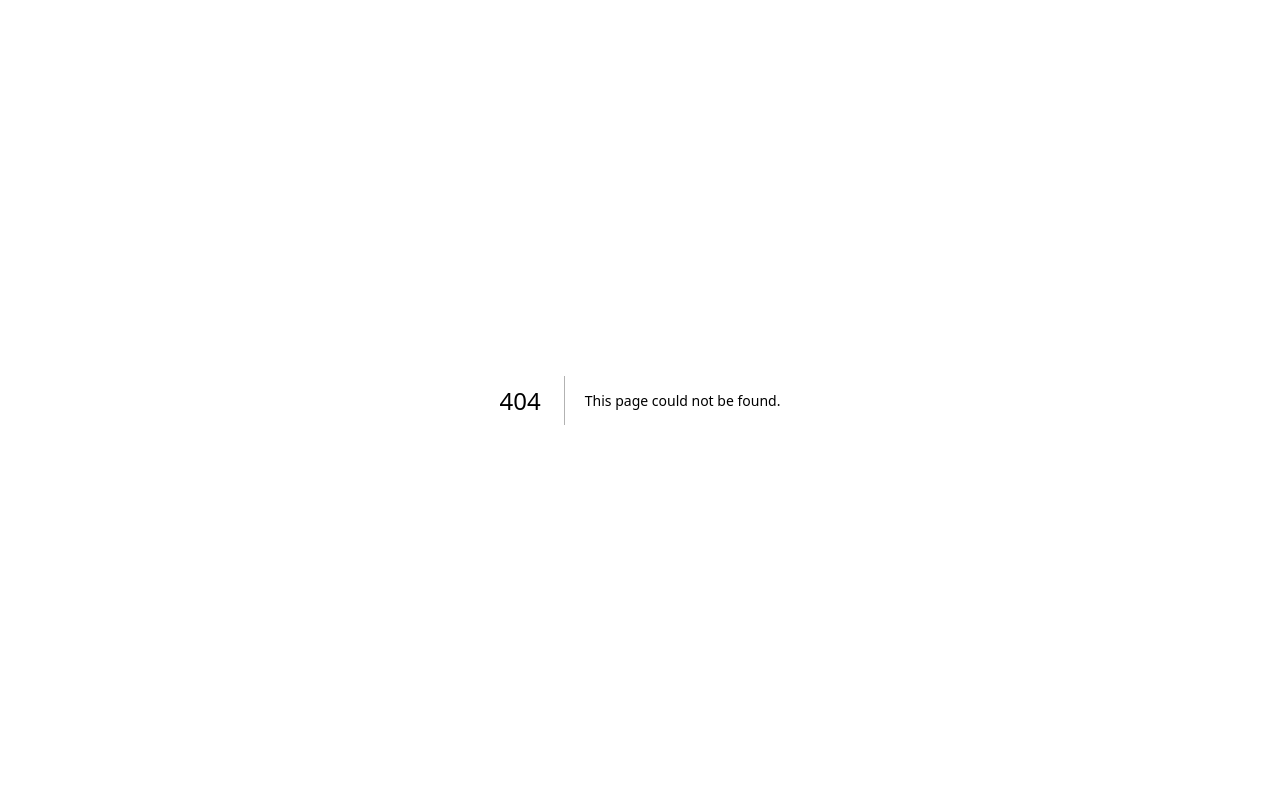
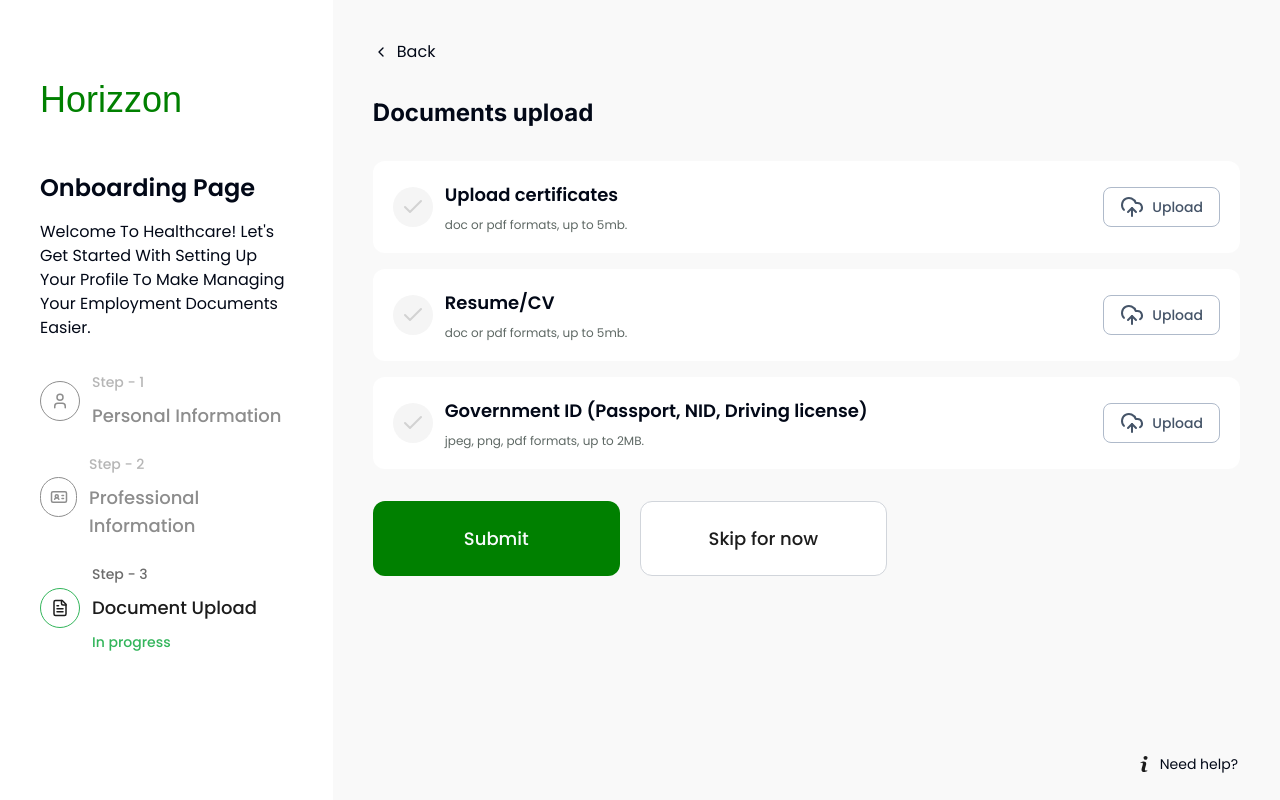
Before and after one commit to mohammadJahid8/horizon-next, a Next.js app: page /pro/onboard/document-upload in a window 1280 px wide. Before the commit this address had no page. Built offline with nearby package versions, Linux system fonts and the light colour scheme; a web font is replaced by a local one.

Commit message:
document upload

```diff
--- /dev/null
+++ b/app/(dashboard)/pro/onboard/document-upload/page.tsx
@@ -0,0 +1,199 @@
+'use client';
+
+import React, { useState } from 'react';
+import Title from '@/components/global/title';
+import OnboardButton from '@/components/global/onboard-button';
+import { Check, CloudUpload, File, X } from 'lucide-react';
+import { cn } from '@/lib/utils';
+import Loading from '@/components/global/loading';
+
+const DocumentUpload = () => {
+  const [files, setFiles] = useState({
+    certificates: null,
+    resume: null,
+    id: null,
+  });
+
+  const [uploadProgress, setUploadProgress] = useState({
+    certificates: 0,
+    resume: 0,
+    id: 0,
+  });
+
+  const handleFileChange = (
+    event: React.ChangeEvent<HTMLInputElement>,
+    type: string
+  ) => {
+    const file = event.target.files?.[0];
+    if (file) {
+      setFiles({ ...files, [type]: file });
+      simulateDynamicUpload(type, file);
+    }
+  };
+
+  const simulateDynamicUpload = (type: string, file: File) => {
+    const fileSize = file.size;
+    const totalChunks = 100;
+    const chunkSize = fileSize / totalChunks;
+    let uploadedBytes = 0;
+
+    const interval = setInterval(() => {
+      const uploadSpeed = Math.random() * chunkSize * 1.5;
+      uploadedBytes += uploadSpeed;
+
+      const progress = Math.min(
+        Math.floor((uploadedBytes / fileSize) * 100),
+        100
+      );
+
+      setUploadProgress((prev) => ({ ...prev, [type]: progress }));
+
+      if (progress >= 100) {
+        clearInterval(interval);
+        console.log(`${type} upload complete`);
+      }
+    }, 10);
+  };
+
+  const handleCancel = (type: string) => {
+    setFiles({ ...files, [type]: null });
+    setUploadProgress({ ...uploadProgress, [type]: 0 });
+  };
+
+  return (
+    <div>
+      <Title text='Documents upload' />
+
+      <div className='flex flex-col gap-8'>
+        <div className='flex flex-col gap-4'>
+          {['certificates', 'resume', 'id'].map((type, index) => (
+            <div key={index} className='flex flex-col'>
+              <div
+                className={cn(
+                  'flex sm:flex-row flex-col gap-4 sm:items-center justify-between p-5 bg-white rounded-[12px]',
+                  uploadProgress[type as keyof typeof uploadProgress] > 0 &&
+                    uploadProgress[type as keyof typeof uploadProgress] < 100
+                    ? 'rounded-b-none'
+                    : ''
+                )}
+              >
+                <div className='flex items-center gap-3'>
+                  <div
+                    className={cn(
+                      'w-10 h-10 rounded-full flex items-center justify-center',
+                      uploadProgress[type as keyof typeof uploadProgress] ===
+                        100
+                        ? 'bg-[#0066FF]'
+                        : 'bg-[#F5F5F5]'
+                    )}
+                  >
+                    <Check
+                      className={cn(
+                        'w-6 h-6',
+                        uploadProgress[type as keyof typeof uploadProgress] ===
+                          100
+                          ? 'text-white'
+                          : 'text-[#D2D2D2]'
+                      )}
+                    />
+                  </div>
+                  <div className='flex flex-col gap-2 flex-1'>
+                    <p className='font-semibold text-lg'>
+                      {type === 'certificates' && 'Upload certificates'}
+                      {type === 'resume' && 'Resume/CV'}
+                      {type === 'id' &&
+                        'Government ID (Passport, NID, Driving license)'}
+                    </p>
+                    <p className='text-xs text-[#5E6864]'>
+                      {type === 'certificates' &&
+                        'doc or pdf formats, up to 5mb.'}
+                      {type === 'resume' && 'doc or pdf formats, up to 5mb.'}
+                      {type === 'id' && 'jpeg, png, pdf formats, up to 2MB.'}
+                    </p>
+                  </div>
+                </div>
+                <label className='cursor-pointer text-[#455468] font-medium text-sm border border-[#AFBACA] h-10 flex items-center justify-center gap-2 rounded-lg px-4'>
+                  <input
+                    type='file'
+                    className='hidden'
+                    onChange={(e) => handleFileChange(e, type)}
+                  />
+                  <CloudUpload className='w-6 h-6' />
+                  Upload
+                </label>
+              </div>
+
+              {uploadProgress[type as keyof typeof uploadProgress] > 0 &&
+                uploadProgress[type as keyof typeof uploadProgress] < 100 && (
+                  <div className='p-5 bg-white rounded-b-[12px] border-t-[1px] border-[#EBEBEB] flex flex-col gap-2'>
+                    <div className='flex gap-2'>
+                      <img src='/file.svg' alt='file' className='w-10 h-10' />
+                      <div className='flex flex-col w-full gap-2'>
+                        <div className='flex justify-between'>
+                          <div className='flex flex-col gap-2'>
+                            <span className='font-medium text-sm text-[#1C1C1C]'>
+                              {files[type as keyof typeof files]?.name}
+                            </span>
+                            <span className='text-[#5E6864] text-xs inline-flex items-center gap-2'>
+                              {files[type as keyof typeof files]?.size} •{' '}
+                              <Loading size='sm' />
+                              Uploading
+                            </span>
+                          </div>
+                          <button
+                            className='text-[#3A4742]'
+                            onClick={() => handleCancel(type)}
+                          >
+                            <X className='w-6 h-6' />
+                          </button>
+                        </div>
+                        <div className='flex items-center gap-1 w-full'>
+                          <div className='bg-gray-200 rounded-full h-2.5 w-full'>
+                            <div
+                              className='h-2.5 rounded-full'
+                              style={{
+                                width: `${
+                                  uploadProgress[
+                                    type as keyof typeof uploadProgress
+                                  ]
+                                }%`,
+                                background:
+                                  'linear-gradient(285.44deg, #45D8FF 0%, #005BEA 82.52%)',
+                              }}
+                            />
+                          </div>
+                          <span className='text-sm text-[#3A4742] font-medium'>
+                            {
+                              uploadProgress[
+                                type as keyof typeof uploadProgress
+                              ]
+                            }
+                            %
+                          </span>
+                        </div>
+                      </div>
+                    </div>
+                  </div>
+                )}
+            </div>
+          ))}
+        </div>
+
+        <div className='flex gap-5'>
+          <OnboardButton
+            text='Submit'
+            className='w-full'
+            href='/pro/onboard/document-upload'
+          />
+          <OnboardButton
+            text='Skip for now'
+            className='w-full bg-white text-[#1C1C1C] border border-gray-300 hover:text-white'
+            href='/pro/onboard/personal-info'
+          />
+        </div>
+      </div>
+    </div>
+  );
+};
+
+export default DocumentUpload;
--- /dev/null
+++ b/components/global/loading.tsx
@@ -0,0 +1,26 @@
+import { Loader } from 'lucide-react';
+
+import { cn } from '@/lib/utils';
+import { cva, VariantProps } from 'class-variance-authority';
+
+const spinnerVariants = cva('text-muted-foreground animate-spin', {
+  variants: {
+    size: {
+      default: 'h-4 w-4',
+      sm: 'h-4 w-4',
+      lg: 'h-6 w-6',
+      icon: 'h-10 w-10',
+    },
+  },
+  defaultVariants: {
+    size: 'default',
+  },
+});
+
+type LoadingProps = VariantProps<typeof spinnerVariants>;
+
+const Loading = ({ size }: LoadingProps) => (
+  <Loader className={cn(spinnerVariants({ size }))} />
+);
+
+export default Loading;
```
Also changed, not shown: public/file.svg (added).
